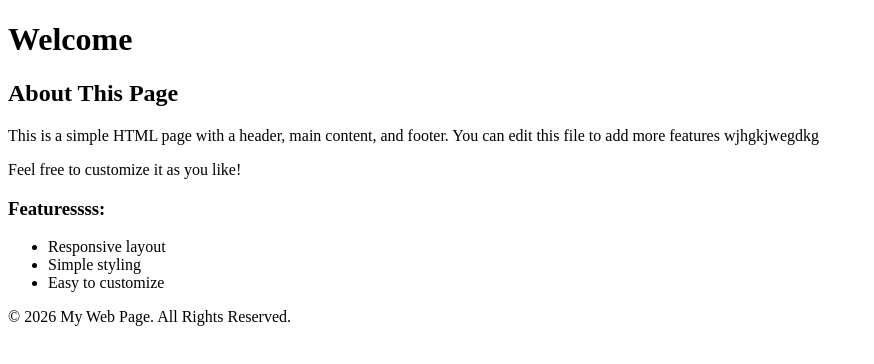
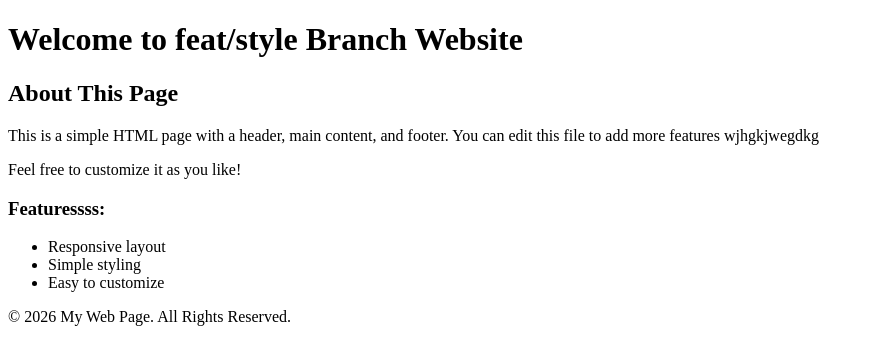
Before and after one commit to UsersGk/repo, a plain HTML site: page index.html in a window 1280 px wide. Shown: the whole page, without its empty margins (0-874 px from the left). Drawn offline with Linux system fonts and the light colour scheme.

Commit message:
update the code

```diff
--- a/index.html
+++ b/index.html
@@ -8,7 +8,7 @@
 </head>
 <body>
     <header>
-        <h1>Welcome</h1>
+<h1>Welcome to feat/style Branch Website</h1>
     </header>
 
     <main>
```
